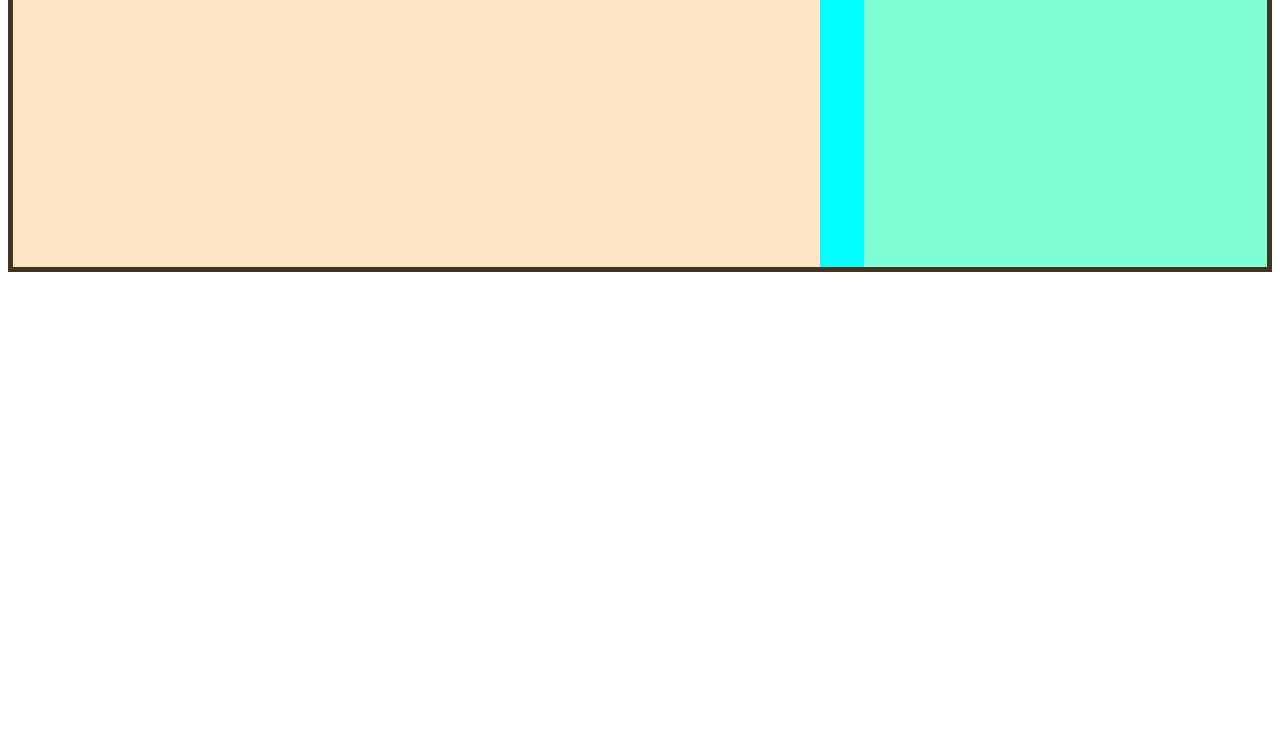
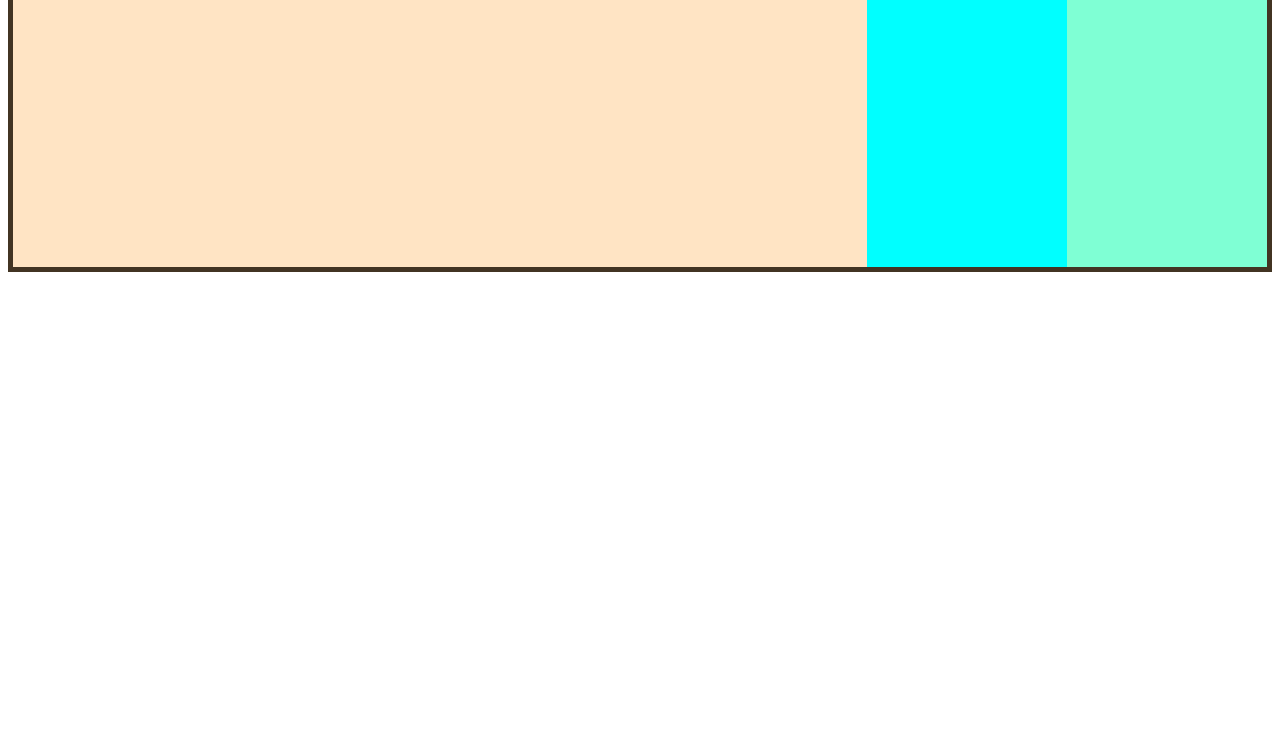
Before and after one commit to Hamzazaheer721/flexbox-duets-v2-FreeCodeCamp-, a plain HTML site: page index.html in a window 1280 px wide. Shown: the part 46-800 px from the top of the page. Drawn offline with Linux system fonts and the light colour scheme.

Commit message:
!feat(CT-3/flex-grow): lecture 3 implemented

```diff
--- a/styles/index.css
+++ b/styles/index.css
@@ -32,9 +32,23 @@
 
 /* giving flex:2 will make a specific flex child take 2x times more space  */
 
-.home {
-  flex: 2
+/* Lecture# 3  */
+
+/* flex basis will decide the width of the div if its flex direction is row */
+/* if the size of the container is 800 and we give 400 basis to 2 flex children */
+/* then empty space to the right will be remaining in the container */
+/* setting flex-grow:1 for each flex children will make both equally take that empty space */
+/* setting flex-grow to each of one will make one take all the remaining space */
+/* default value of flex is flex: 1 1 0  <=> flex: 1*/
+/* flex grow, flex shrink, flex basis */
+.home{
+  flex-basis: 200px;
+  flex-grow:1;
 }
+.search{
+  flex-basis: 200px;
+}
+
 .logout{
-  flex: 1;
+  flex-basis: 200px;
 }
```
